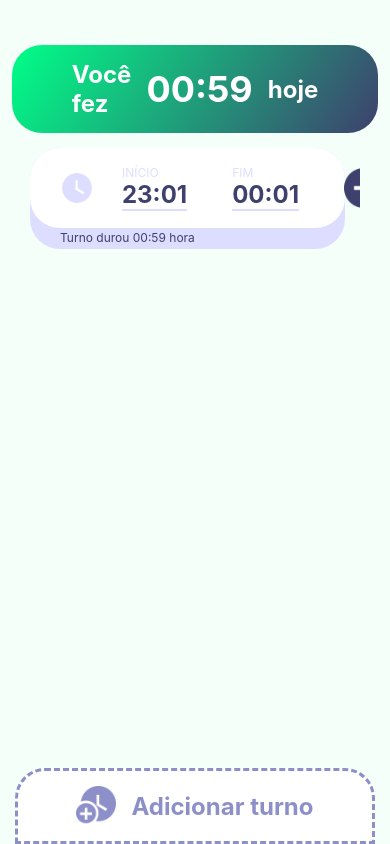
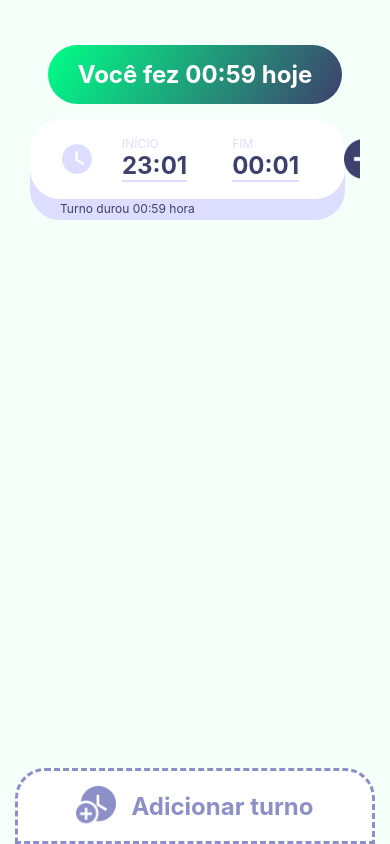
Before and after one commit to bagnascojhoel/shift-control, a React Native app: screen / in a window 390 px wide. Built offline with nearby package versions, Linux system fonts and the light colour scheme.

Commit message:
Adicionar correções de layout

```diff
--- a/src/ui/components/total-time-card/total-time-card.tsx
+++ b/src/ui/components/total-time-card/total-time-card.tsx
@@ -21,9 +21,9 @@ export function TotalTimeCard({
     totalMinutes === 0 ?
       DefaultText :
       <>
-        <Text style={TotalTimeCardStyles.text}>Você fez</Text>
-        <Text style={TotalTimeCardStyles.time}>{new Time24Hours(totalMinutes).toString()}</Text>
-        <Text style={TotalTimeCardStyles.text}>hoje</Text>
+        <Text style={TotalTimeCardStyles.text}>
+          Você fez {new Time24Hours(totalMinutes).toString()} hoje
+        </Text>
       </>
     }
   </GradientBackground>
@@ -40,7 +40,7 @@ const Shared = StyleSheet.create({
 const TotalTimeCardStyles = StyleSheet.create({
   container: {
     marginTop: $V.smallGutter,
-    paddingHorizontal: $V.largeGutter,
+    paddingHorizontal: $V.gutter,
     paddingVertical: $V.smallGutter,
     borderRadius: 30,
     flexDirection: 'row',
```
